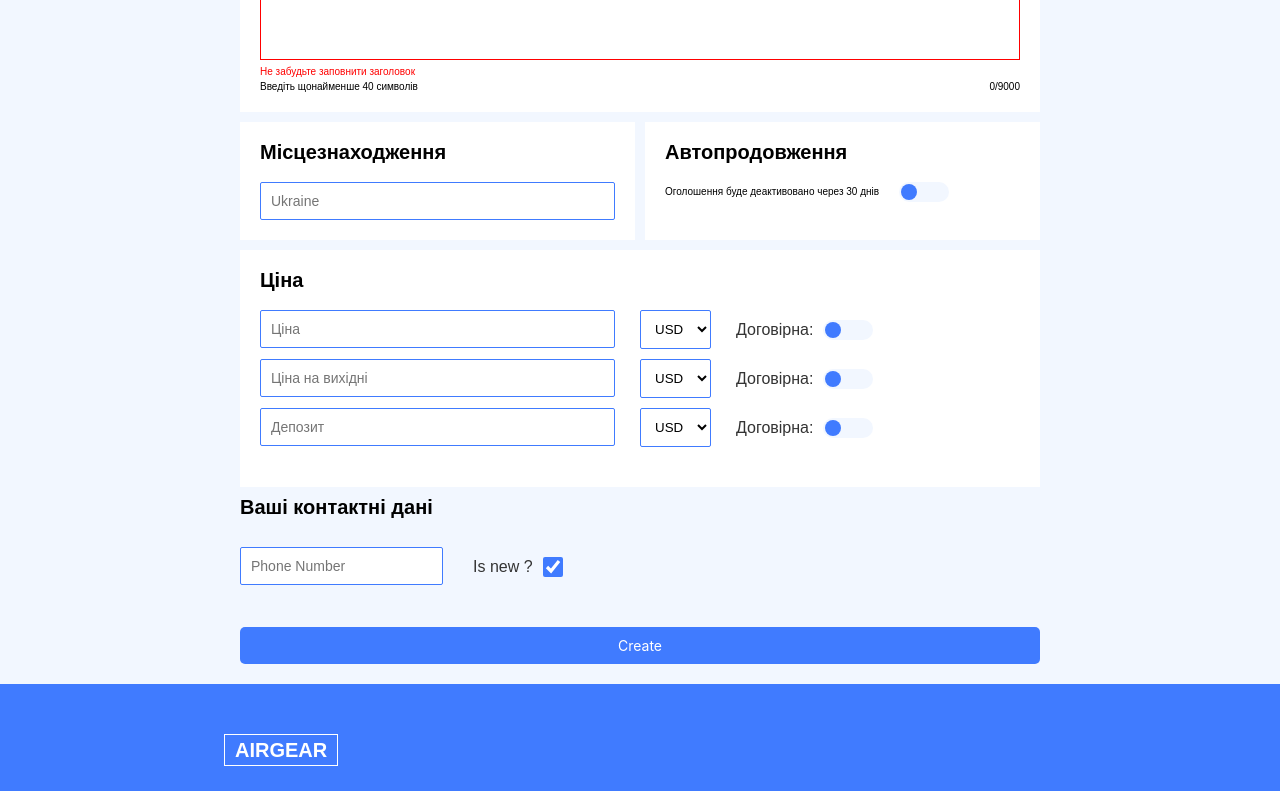
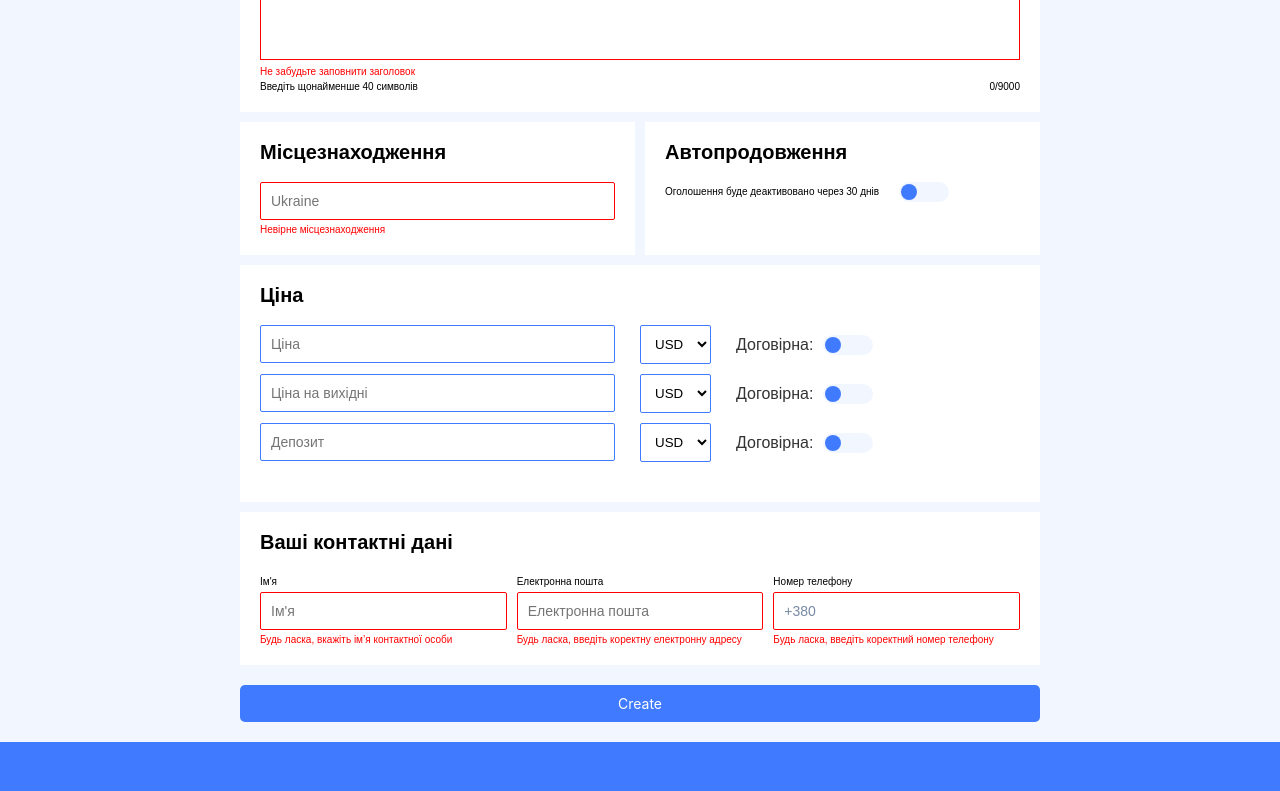
Before and after one commit to airgear-team/airgear.front, a React (Vite) app: page /create-rent in a window 1280 px wide. Shown: the part 780-1571 px from the top of the page. Built offline with nearby package versions, Linux system fonts and the light colour scheme; a web font is replaced by a local one.

Commit message:
in process 90%

```diff
--- a/src/components/CreateRent/CreateRent.jsx
+++ b/src/components/CreateRent/CreateRent.jsx
@@ -29,8 +29,10 @@ export default function CreateRent() {
         category: {
             id: ''
         },
-        phoneNumber: '',
-        goodsCondition: 'NEW'
+        phoneNumber: '+380',
+        goodsCondition: 'NEW',
+        sellerName: '',
+        sellerEmail: ''
     });
 
     const [selectedImages, setSelectedImages] = useState([]);
@@ -160,6 +162,36 @@ export default function CreateRent() {
                 console.error('Images upload error:', error);
             });
     };
+    const handleEmailChange = (event) => {
+        setFormData({
+            ...formData,
+            sellerEmail: event.target.value
+        });
+    };
+    const isEmailValid = (email) => {
+        const emailRegex = /^[^\s@]+@[^\s@]+\.[^\s@]{2,}$/;
+        return emailRegex.test(email);
+    };
+
+    const handlePhoneChange = (event) => {
+        const input = event.target.value;
+        if (input.startsWith('+380')) {
+            setFormData({
+                ...formData,
+                phoneNumber: input
+            });
+        } else {
+            setFormData({
+                ...formData,
+                phoneNumber: '+380' + input.slice(3)
+            });
+        }
+    };
+
+    const isPhoneValid = (phoneNumber) => {
+        const phoneRegex = /^\+380\d{9}$/;
+        return phoneRegex.test(phoneNumber);
+    };
 
 
     return (
@@ -199,7 +231,7 @@ export default function CreateRent() {
                                     value={formData.category.id}
                                     onChange={handleChange}
                                     required
-                                    className={`${style.flexItem} ${formData.category.id ? style.blackText : ''}`}
+                                    className={`${style.flexItem} ${formData.category.id ? style.blackText : style.error}`}
                                 >
                                     <option value="">Виберіть категорію</option>
                                     {categoryOptions.map(option => (
@@ -208,6 +240,24 @@ export default function CreateRent() {
                                         </option>
                                     ))}
                                 </select>
+                                {!formData.category.id && (
+                                    <p className={style.errorText}>Будь ласка, виберіть категорію</p>
+                                )}
+                            </div>
+
+                            <div className={style.goodsConditionCheckbox}>
+                                <label>
+                                    <h1 className={style.smallTitle}>Товар новий?</h1>
+                                    <br/><ToggleSwitch
+                                    isChecked={formData.goodsCondition === "NEW"}
+                                    onToggle={(isChecked) => handleChange({
+                                        target: {
+                                            name: "goodsCondition",
+                                            value: isChecked.target.checked ? "NEW" : "USED"
+                                        }
+                                    })}
+                                />
+                                </label>
                             </div>
                         </div>
                     </div>
@@ -269,8 +319,14 @@ export default function CreateRent() {
                                 value={location}
                                 onChange={findLocation}
                                 placeholder="Ukraine"
-                                className={`${style.flexItem} ${style.locationInput}`}
+                                className={`${style.flexItem} ${location ? '' : style.error}`}
+
+                                required
                             />
+                            {!location && (
+                                <p className={style.errorText}>Невірне місцезнаходження</p>
+                            )}
+
                             {locations.length > 0 && (
                                 <ul className={style.locationList}>
                                     {locations.map((loc) => (
@@ -284,7 +340,6 @@ export default function CreateRent() {
                                     ))}
                                 </ul>
                             )}
-
                         </div>
                     <div className={`${style.flexItemR} ${style.createRentBackgroundWhite}`}>
                             <h1 className={style.boldTitle}>Автопродовження</h1>
@@ -429,42 +484,61 @@ export default function CreateRent() {
                                         })}
                                     />
                                 </div>
+                            </div>
+                        </div>
+                    </div>
+                    <div className={style.createRentBackgroundWhite}>
+                        <h1 className={style.boldTitle}>Ваші контактні дані</h1>
+                        <div className={style.flexRow}>
+                            <div className={style.flexItem}>
+                                <h1 className={style.smallTitle}>Ім'я</h1>
+                                <input
+                                    type="text"
+                                    name="sellerName"
+                                    placeholder="Ім'я"
+                                    value={formData.sellerName}
+                                    onChange={handleChange}
+                                    required
+                                    className={`${style.flexItem} ${formData.sellerName.length > 0 ? style.blackText : ''} ${formData.sellerName.length < 3 && style.error}`}
+                                />
+                                {formData.sellerName.length < 3 && (
+                                    <>
+                                        <p className={style.errorText}>Будь ласка, вкажіть ім’я контактної особи</p>
+                                    </>
+                                )}
 
 
                             </div>
+                            <div className={style.flexItem}>
+                                <h1 className={style.smallTitle}>Електронна пошта</h1>
+                                <input
+                                    type="text"
+                                    name="sellerEmail"
+                                    placeholder="Електронна пошта"
+                                    value={formData.sellerEmail}
+                                    onChange={handleEmailChange}
+                                    required
+                                    className={`${style.flexItem} ${isEmailValid(formData.sellerEmail) ? '' : style.error} ${isEmailValid(formData.sellerEmail) ? style.blackText : ''}`}
+                                />
+                                {!isEmailValid(formData.sellerEmail) && (
+                                    <p className={style.errorText}>Будь ласка, введіть коректну електронну адресу</p>
+                                )}
                             </div>
-                    </div>
-
-                    <h1 className={style.boldTitle}>Ваші контактні дані</h1>
-
-                    <div className={style.otherInformation}>
-                            <div className={style.phoneNumber}>
+                            <div className={style.flexItem}>
+                                <h1 className={style.smallTitle}>Номер телефону</h1>
                                 <input
                                     type="text"
                                     name="phoneNumber"
-                                    placeholder="Phone Number"
+                                    placeholder="XXXXXXXXXX"
                                     value={formData.phoneNumber}
-                                    onChange={handleChange}
+                                    onChange={handlePhoneChange}
                                     required
-                                    className={style.phoneNumberInput}
+                                    className={`${style.flexItem} ${isPhoneValid(formData.phoneNumber) ? '' : style.error} ${isPhoneValid(formData.phoneNumber) ? style.blackText : ''}`}
                                 />
+                                {!isPhoneValid(formData.phoneNumber) && (
+                                    <p className={style.errorText}>Будь ласка, введіть коректний номер телефону</p>
+                                )}
                             </div>
-
-                            <div className={style.goodsConditionCheckbox}>
-                                <label>
-                                    Is new ?
-                                    <input
-                                        type="checkbox"
-                                        name="goodsCondition"
-                                        checked={formData.goodsCondition === "NEW"}
-                                        onChange={(e) => handleChange({
-                                            target: {
-                                                name: "goodsCondition",
-                                                value: e.target.checked ? "NEW" : "USED"
-                                            }
-                                        })}
-                                    />
-                                </label>
                         </div>
                     </div>
 
@@ -473,5 +547,6 @@ export default function CreateRent() {
             </div>
             <Footer/>
         </div>
-);
+    )
+        ;
 }
```
Lines whose indentation alone changed are shown as unchanged.
